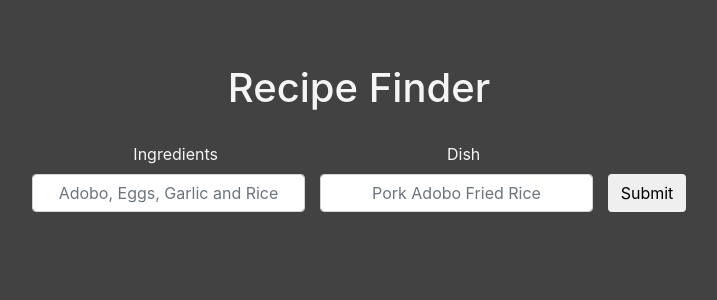
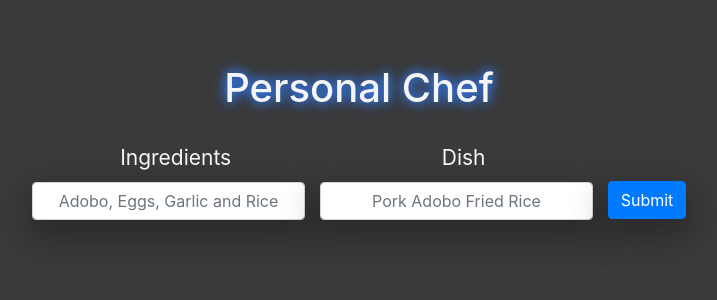
Before and after one commit to BuddhaTheChef/recipe-chef, a React (Create React App) app: page / in a window 1280 px wide. Shown: the top 300 px of the page, without its empty margins (281-998 px from the left). Built offline with nearby package versions, Linux system fonts and the light colour scheme.

Commit message:
styled all major components and cleaned up code

```diff
--- a/src/App.css
+++ b/src/App.css
@@ -1,11 +1,11 @@
 html {
-  background-color: rgb(66, 66, 66);
+  background-color: rgb(58, 58, 58);
 }
 .App{
   width: 100%;
   text-align: center;
   padding: 5%;
-  background-color: rgb(66, 66, 66);
+  background-color: rgb(58, 58, 58);
   height: 100%;
   color: whitesmoke;
 }
@@ -13,6 +13,11 @@ html {
 .main-title {
   margin-bottom: 30px;
   font-size: 40px;
+  text-shadow: 0 0 10px rgb(50, 125, 246), 0 0 15px rgb(50, 125, 246);
+}
+
+.label {
+  font-size: 21px;
 }
 
 .form {
@@ -28,11 +33,13 @@ html {
 .form-control {
   width: 95%;
   text-align: center;
+  box-shadow: 0px 13px 34px 4px rgba(0,0,0,.3);
 }
 
 .search-button {
   align-self: center;
-  margin-top: 15px;
+  margin-top: 22px;
+  box-shadow: 0px 13px 34px 4px rgba(0,0,0,.3);
 }
 
 .recipe-div {
@@ -43,16 +50,18 @@ html {
 }
 
 .recipe-item {
-  color: black;
+  color: whitesmoke;
   display: flex;
   width: 55%;
-  border: black solid 1px;
+  border: rgb(60,60,60) solid 3px;
   border-radius: 4px;
-  background-color: whitesmoke;
+  background-color: rgb(70, 70, 70);
   align-items: center;
   justify-content: space-around;
   margin: 10px;
   padding: 5px;
+  margin-bottom: 25px;
+  box-shadow: 0px 13px 34px 4px rgba(0,0,0,.3);
 }
 
 .recipe-title {
@@ -62,26 +71,34 @@ html {
   width: 400px;
 }
 
+.parent-img-div {
+  display: flex;
+  align-items: center;
+  justify-content: center;
+}
+
 .recipe-image {
   display: inline-block;
   width: 243px;
   height: 125px;
   object-fit: cover;
-  border: solid black 1px;
+  border: solid rgb(60,60,60) 1px;
   border-radius: 4px;
+  text-align: center;
 }
 
 .star {
   cursor: pointer;
   font-size: 30px;
   margin-left: 15px;
-  color: blue;
+  color: rgb(50, 125, 246);
 }
 
 .link {
   position: absolute;
-  left: 30px;
-  top: 30px;
+  left: 40px;
+  top: 40px;
+  box-shadow: 0px 13px 34px 4px rgba(0,0,0,.3);
 }
 
 .favorited-background-div {
@@ -89,5 +106,15 @@ html {
   display: flex;
   align-items: center;
   justify-content: center;
+  padding: 5%;
   flex-direction: column;
+  width: 100%;
+  height: 100%;
 }
+
+.favroited-title {
+  color: whitesmoke;
+  font-size: 40px;
+  margin-bottom: 40px;
+  text-shadow: 0 0 10px rgb(50, 125, 246), 0 0 15px rgb(50, 125, 246);
+}
--- a/src/components/App.js
+++ b/src/components/App.js
@@ -7,7 +7,7 @@ class App extends Component {
   render() {
     return (
       <div className="App">
-        <h2 className="main-title">Recipe Finder</h2>
+        <h2 className="main-title">Personal Chef</h2>
         <SearchRecipes />
         <RecipeList />
       </div>
--- a/src/components/FavoriteRecipesList.js
+++ b/src/components/FavoriteRecipesList.js
@@ -7,8 +7,8 @@ class FavoriteRecipesList extends Component {
   render() {
     return (
       <div className="favorited-background-div">
-        <h4 className="link"><Link to='/'>Home</Link></h4>
-        <h4>Favorited</h4>
+        <h4><Link to='/' className="btn btn-primary link">Home</Link></h4>
+        <h4 className="favroited-title">Favorited</h4>
         {
         this.props.favoriteRecipe.map((recipe, index) => {
           return (
--- a/src/components/RecipeItem.js
+++ b/src/components/RecipeItem.js
@@ -1,6 +1,7 @@
 import React, {Component} from 'react';
 import { favoriteRecipe } from '../actions';
 import { connect } from 'react-redux';
+import noPhoto from '../assets/new-photo-two.png';
 
 class RecipeItem extends Component {
   constructor() {
@@ -33,8 +34,9 @@ class RecipeItem extends Component {
           :
           <div></div>
         }
-
-        <img className="recipe-image" src={recipe.thumbnail} alt={recipe.title}/>
+      <div className="parent-img-div">
+        <img className="recipe-image" src={recipe.thumbnail ? recipe.thumbnail : noPhoto } alt="Nothing Here"/>
+      </div>
       <div className="recipe-title">
         <a href={recipe.href}>
           <h4>{recipe.title}</h4>
--- a/src/components/RecipeList.js
+++ b/src/components/RecipeList.js
@@ -10,7 +10,7 @@ class RecipeList extends Component {
       <div className="recipe-div">
         {
           this.props.favoriteRecipe.length > 0 ?
-          <h4 className="link"><Link to='/favorites'>Favorites</Link></h4>
+          <h4><Link to='/favorites' className="btn btn-primary link">Favorites</Link></h4>
           :
           <div></div>
         }
--- a/src/components/SearchRecipes.js
+++ b/src/components/SearchRecipes.js
@@ -30,7 +30,7 @@ class SearchRecipes extends Component {
     return (
       <Form className="form">
         <FormGroup>
-          <ControlLabel>Ingredients</ControlLabel>
+          <ControlLabel className="label">Ingredients</ControlLabel>
         {' '}
         <FormControl
           type="text"
@@ -40,7 +40,7 @@ class SearchRecipes extends Component {
         </FormGroup>
         {' '}
         <FormGroup>
-          <ControlLabel>Dish</ControlLabel>
+          <ControlLabel className="label">Dish</ControlLabel>
           {' '}
           <FormControl
             type="text"
@@ -49,7 +49,7 @@ class SearchRecipes extends Component {
           />
         </FormGroup>
         {' '}
-        <Button className="search-button" onClick={() => this.search()}>Submit</Button>
+        <Button className="btn btn-primary search-button" onClick={() => this.search()}>Submit</Button>
       </Form>
     )
   }
```
Also changed, not shown: src/assets/new-photo-two.png (added).
